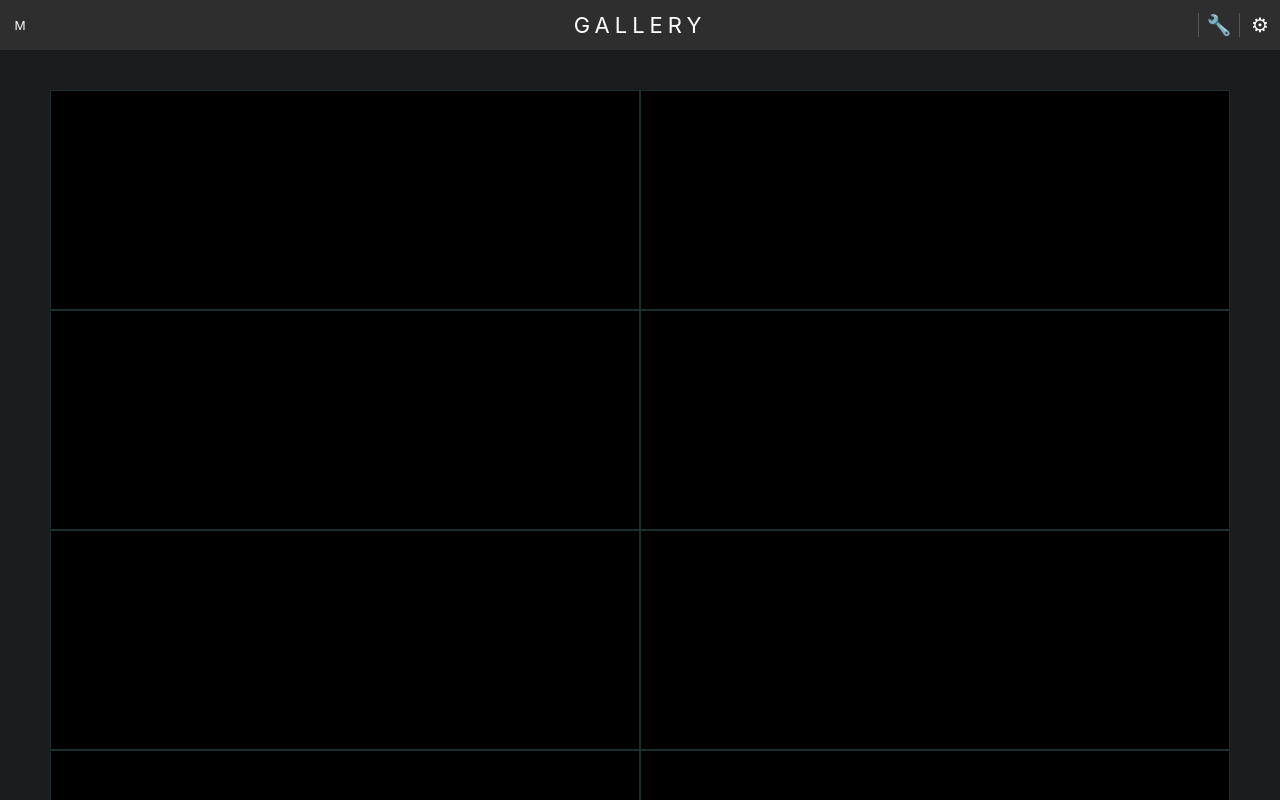
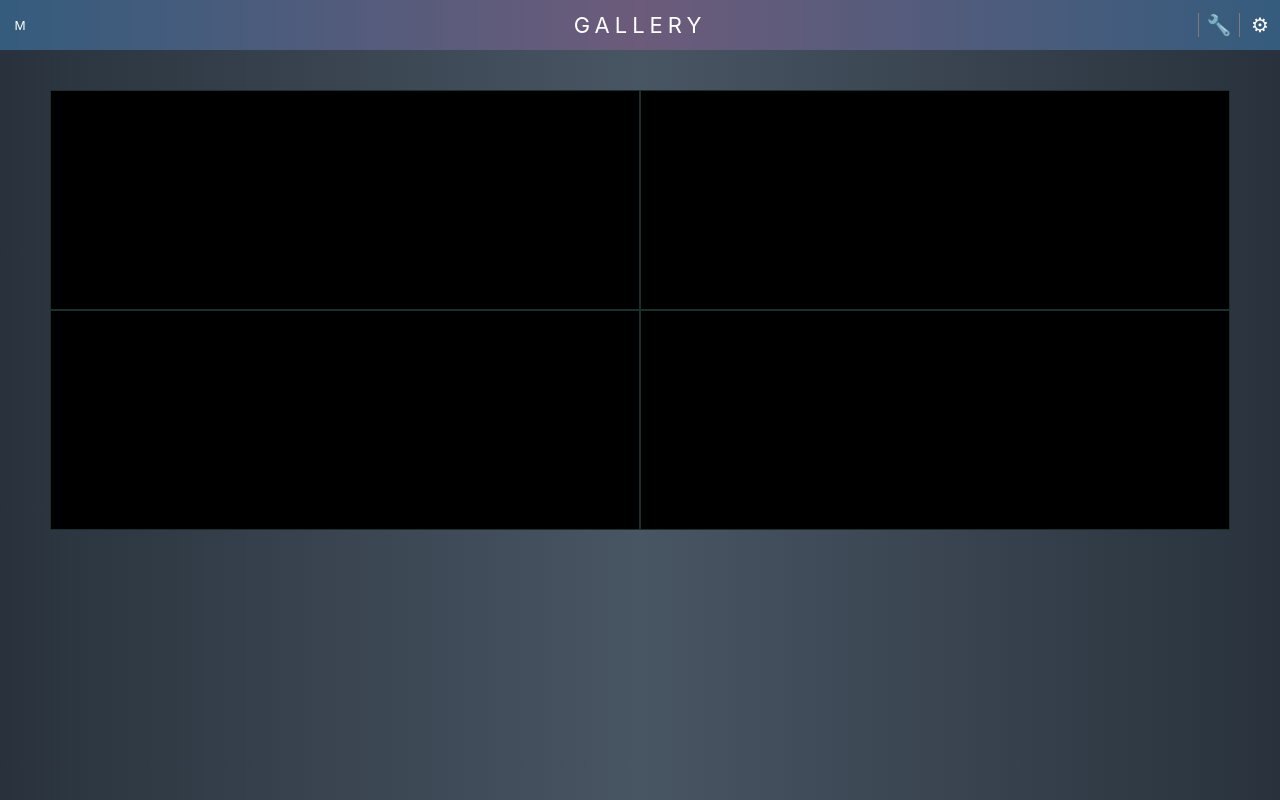
Before and after one commit to chopsticks-user/my-gallery, a React (Create React App) app: page / in a window 1280 px wide. Built offline with nearby package versions, Linux system fonts and the light colour scheme.

Commit message:
Added new colors

```diff
--- a/src/App.tsx
+++ b/src/App.tsx
@@ -5,17 +5,20 @@ import Gallery from "./components/Gallery";
 
 const themes = {
   dark: {
-    backgroundColor: "#1a1c1e",
+
+    backgroundColor: "linear-gradient(to right, #29323c, #485563, #29323c)",
+    bgColorFallback: "#29323c",
     textColor: "#fff",
     borderColor: "#1a2f2e",
     galleryCardBgColor: "#000",
     galleryCardInfoBgColor: "2e2e2e"
   },
   light: {
-    backgroundColor: "#fff",
+    backgroundColor: "linear-gradient(to right, #cfdef3, #e0eafc, #cfdef3)",
+    bgColorFallback: "#e0eafc",
     textColor: "rgb(37, 37, 37)",
-    borderColor: "#000",
-    galleryCardBgColor: "gray",
+    borderColor: "#8e9eab",
+    galleryCardBgColor: "#fff",
     galleryCardInfoBgColor: "gray"
   }
 };
--- a/src/components/Gallery/Gallery.css
+++ b/src/components/Gallery/Gallery.css
@@ -80,6 +80,10 @@
         transition: opacity 800ms ease-in-out, transform 500ms ease-in-out;
     }
 
+    .gallery-card-container {
+        transition: transform 300ms ease-in-out;
+    }
+
     .gallery-card-container:hover {
         transform: scaleY(1.2) scaleX(1.1);
     }
--- a/src/components/Gallery/Gallery.tsx
+++ b/src/components/Gallery/Gallery.tsx
@@ -12,7 +12,7 @@ const defaultGallery: any[] = [];
 const Gallery: React.FC<GalleryProps> = ({
     theme, guest
 }) => {
-    const [cardCount, setCardCount] = useState<number>(25);
+    const [cardCount, setCardCount] = useState<number>(4);
     const [cardList, setCardList] = useState<any[]>([]);
 
     const showCards = () => {
@@ -49,7 +49,11 @@ const Gallery: React.FC<GalleryProps> = ({
 
 
     return (
-        <div className="gallery-container">
+        <div className="gallery-container"
+            style={{
+                backgroundColor: theme.bgColorFallback,
+                background: theme.backgroundColor
+            }}>
             {cardList}
         </div>
     );
@@ -69,7 +73,11 @@ export const GalleryCard: React.FC<GalleryCardProps> = ({
 }) => {
     return (
         <div className="gallery-card-container" style={{ border: `1px solid ${borderColor}` }}>
-            <div className="card-thumbnail" style={{ backgroundColor: cardBgColor }}></div>
+            <div className="card-thumbnail"
+            style={{
+                /* backgroundColor:  cardBgColor */
+                backgroundColor: "black"
+            }}></div>
             <div className="card-info">
                 <a className="card-primary-link" href={primaryLink}
                     onClick={(e) => {
--- a/src/components/Header/Header.css
+++ b/src/components/Header/Header.css
@@ -4,7 +4,9 @@
     display: flex;
     position: fixed;
     align-items: center;
-    background-color: var(--header-background-color);
+    background: #355c7d;
+    background: -webkit-linear-gradient(to right, #355c7d, #6c5b7b, #355c7d);
+    background: linear-gradient(to right, #355c7d, #6c5b7b, #355c7d);
 }
 
 .header-container li {
@@ -30,7 +32,7 @@
     justify-content: center;
     align-items: center;
     border: none;
-    background-color: var(--header-background-color);
+    background-color: inherit;
 }
 
 .header-dropdown-item-container {
@@ -69,7 +71,7 @@
     .header-dropdown-menu-button:focus+.header-dropdown-item-container,
     .header-dropdown-item-container:hover {
         opacity: 1;
-        transform: translateY(-10px);
+        transform: translateY(0px);
         pointer-events: auto;
     }
 }
@@ -81,7 +83,7 @@
 }
 
 .header-dropdown-item:hover {
-    background-color: gray;
+    background-color: var(--hovered-menu-bg-color);
 }
 
 /* homepage shortcut */
@@ -114,7 +116,7 @@
     width: 1px;
     height: calc(var(--header-height) - 16px);
     align-self: center;
-    background-color: rgb(87, 87, 87);
+    background-color: var(--header-stick-color);
 }
 
 .header-right-element {
@@ -126,7 +128,8 @@
 
 .header-right-element>button {
     border: none;
-    background-color: var(--header-background-color);
+    /* background-color: var(--header-background-color); */
+    background-color: inherit;
     cursor: pointer;
     margin: 5px;
 }
@@ -194,5 +197,6 @@
 }
 
 .setting-item>button:hover {
-    background-color: gray;
+    background: var(--hovered-menu-bg-color);
+    /* background-color: var(--hovered-menu-bg-color); */
 }
--- a/src/index.css
+++ b/src/index.css
@@ -18,7 +18,9 @@
   --border-color: #505558;
   --custom-color: #1e1e24;
   --scrollbar-track-color: gray;
-  --menu-bg-color: #424446;
+  --header-stick-color: rgb(128, 122, 122);
+  --menu-bg-color: #506e96;
+  --hovered-menu-bg-color: #4288b6;
 
   --gray: rgb(228, 217, 217);
   /* --gray: rgb(151, 144, 144); */
```
